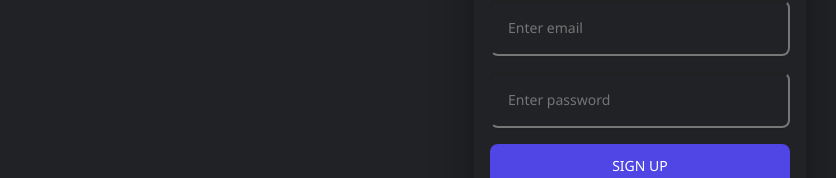
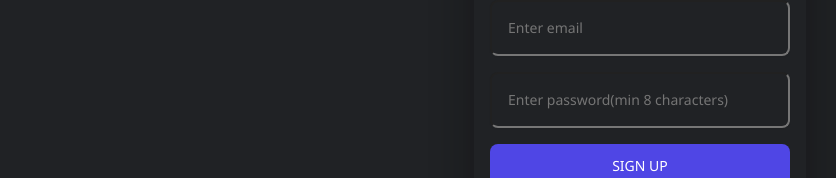
Before and after one commit to Maximo862/Dialogue, a React (Vite) app in the folder Frontend/Websocket/: page /register in a window 1280 px wide. Shown: the part 387-565 px from the top of the page, without its empty margins (0-836 px from the left). Built offline with nearby package versions, Linux system fonts and the light colour scheme; no server answers.

Commit message:
min 8 caracters password

```diff
--- a/Frontend/Websocket/src/Pages/Register.jsx
+++ b/Frontend/Websocket/src/Pages/Register.jsx
@@ -40,7 +40,7 @@ export function Register() {
           <div className="input-container">
             <input
               type="password"
-              placeholder="Enter password"
+              placeholder="Enter password(min 8 characters)"
               value={user.password}
               onChange={(e) => setUser({ ...user, password: e.target.value })}
             />
```
